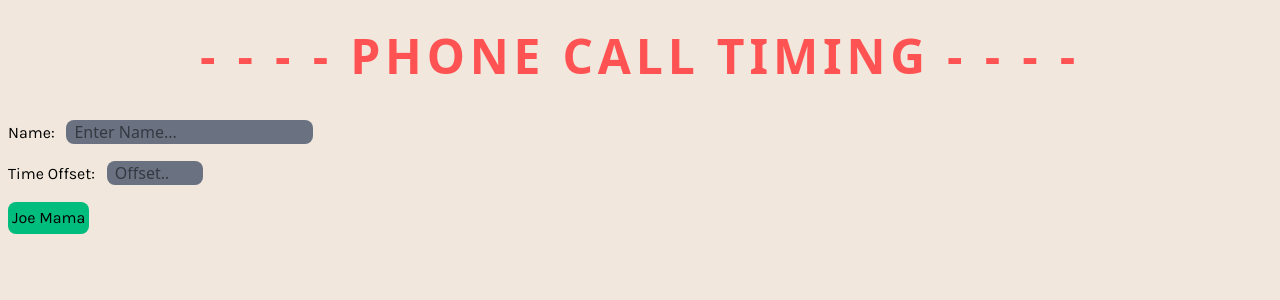
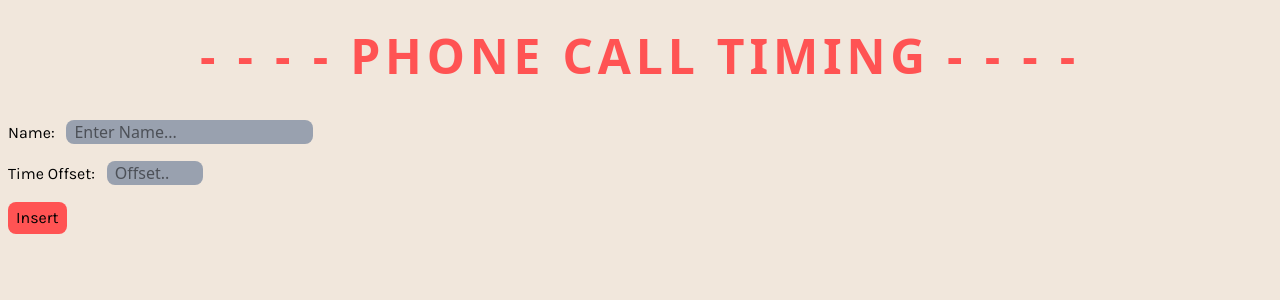
Before and after one commit to Swusan/PhoneCallTiming, a React (Vite) app: page / in a window 1280 px wide. Shown: the top 300 px of the page. Built offline with nearby package versions, Linux system fonts and the light colour scheme; a web font is replaced by a local one.

Commit message:
Button CSS

```diff
--- a/src/App.tsx
+++ b/src/App.tsx
@@ -83,7 +83,7 @@ function TimeSlotBoard() {
                     <div className="py-2 align-top">
                         <label className="font-karla px-2" htmlFor="fname">Name: </label>
                         <input
-                            className="bg-gray-500 rounded-lg px-2"
+                            className="bg-gray-400 rounded-lg px-2"
                             type="text"
                             id="fname"
                             placeholder="Enter Name..."
@@ -92,7 +92,7 @@ function TimeSlotBoard() {
                     <div className="py-2 align-bottom">
                         <label className="font-karla px-2" htmlFor="fnum">Time Offset: </label>
                         <input
-                            className="bg-gray-500 px-2 rounded-lg"
+                            className="bg-gray-400 px-2 rounded-lg"
                             type="number"
                             value = {currentOffsetInput}
                             min="0"
@@ -105,10 +105,10 @@ function TimeSlotBoard() {
                     </div>
                     <div className='p-2 align-bottom'>
                         <button
-                        className='p-1 font-karla bg-emerald-500 rounded-lg'
+                        className='px-2 py-1 font-karla bg-[rgb(255,83,83)] rounded-lg cursor-pointer hover:bg-[rgb(255,130,28)] hover:shadow-[0_2px_6px_0_rgba(0,0,0,0.1),0_7px_7px_0_rgba(0,0,0,0.1)] active:bg-[rgb(255,114,0)] active:shadow-[0_0_4px_0_rgba(0,0,0,0.1),0_5px_5px_0_rgba(0,0,0,0.1)] active:translate-y-px'
                         type="button"
                         >
-                        Joe Mama
+                        Insert
                         </button>
                     </div>
                 </div>
```
